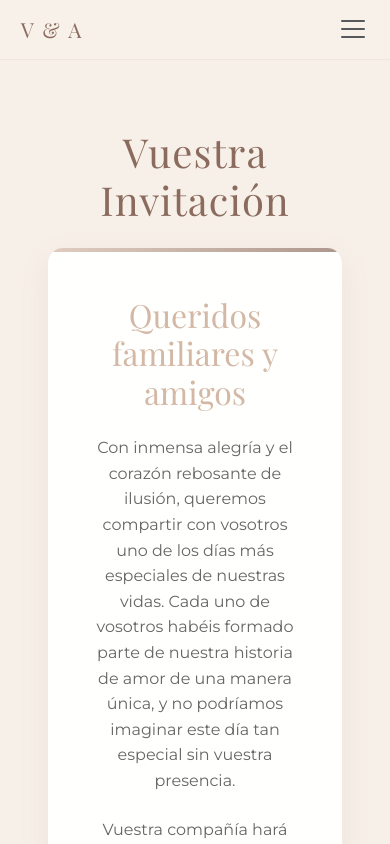
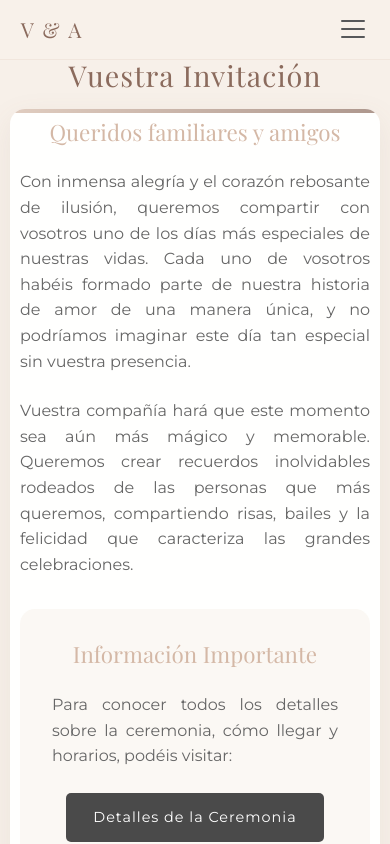
Before and after one commit to abelchillon/wedding, a React (Create React App) app: page /invitacion in a window 390 px wide. Shown: the top 844 px of the page. Built offline with nearby package versions, Linux system fonts and the light colour scheme.

Commit message:
Add responsive to page

```diff
--- a/src/css/pages.css
+++ b/src/css/pages.css
@@ -1,18 +1,20 @@
 .page-container {
-  padding: 80px 2rem 2rem 2rem;
+  padding: 20px;
   min-height: 100vh;
   display: flex;
   flex-direction: column;
   align-items: center;
   background-color: rgba(248, 241, 234, 0.95);
   backdrop-filter: blur(10px);
+  max-width: 100%;
+  margin: 0 auto;
 }
 
 .page-content {
-  max-width: 1200px;
+  max-width: 800px;
   width: 90%;
-  margin: 0.5rem auto 2rem;
-  padding: 3rem;
+  margin: 0 auto;
+  padding: 20px;
   background-color: rgba(255, 255, 255, 0.95);
   border-radius: 15px;
   box-shadow: 0 10px 30px rgba(139, 107, 93, 0.1);
@@ -44,7 +46,7 @@ h1 {
   font-family: 'Playfair Display', serif;
   text-align: center;
   margin: 3rem 0 1rem;
-  font-size: 2.5rem;
+  font-size: clamp(1.8rem, 4vw, 2.5rem);
   letter-spacing: 1px;
 }
 
@@ -52,7 +54,7 @@ h2 {
   color: #d4b8a6;
   font-family: 'Playfair Display', serif;
   margin-bottom: 1.5rem;
-  font-size: 2rem;
+  font-size: clamp(1.4rem, 3vw, 2rem);
 }
 
 section {
@@ -64,12 +66,14 @@ p {
   line-height: 1.6;
   font-family: 'Montserrat', sans-serif;
   margin-bottom: 1.5rem;
+  font-size: clamp(1rem, 2vw, 1.2rem);
+  text-align: justify;
 }
 
 .invitation-section {
   text-align: center;
   max-width: 800px;
-  margin: 0 auto 3rem;
+  margin: 0 auto 2rem;
 }
 
 .invitation-links {
@@ -82,23 +86,53 @@ p {
 
 .link-container {
   margin: 1.5rem 0;
+  text-align: center;
 }
 
 .page-link {
   display: inline-block;
-  padding: 0.8rem 2rem;
-  background-color: #8b6b5d;
-  color: #fff;
+  padding: 0.8rem 1.5rem;
+  background-color: #4a4a4a;
+  color: white;
   text-decoration: none;
-  border-radius: 30px;
-  transition: all 0.3s ease;
+  border-radius: 5px;
+  transition: background-color 0.3s ease;
   font-family: 'Montserrat', sans-serif;
   letter-spacing: 1px;
+  font-size: clamp(0.9rem, 1.5vw, 1.1rem);
 }
 
 .page-link:hover {
-  background-color: #d4b8a6;
+  background-color: #666;
   color: #fff;
   transform: translateY(-2px);
   box-shadow: 0 5px 15px rgba(139, 107, 93, 0.2);
 }
+
+/* Media Queries */
+@media screen and (max-width: 768px) {
+  .page-content {
+    width: 95%;
+    padding: 15px;
+  }
+
+  .invitation-section {
+    margin-bottom: 1.5rem;
+  }
+}
+
+@media screen and (max-width: 480px) {
+  .page-container {
+    padding: 10px;
+  }
+
+  .page-content {
+    width: 100%;
+    padding: 10px;
+  }
+
+  .page-link {
+    width: 90%;
+    text-align: center;
+  }
+}
```
